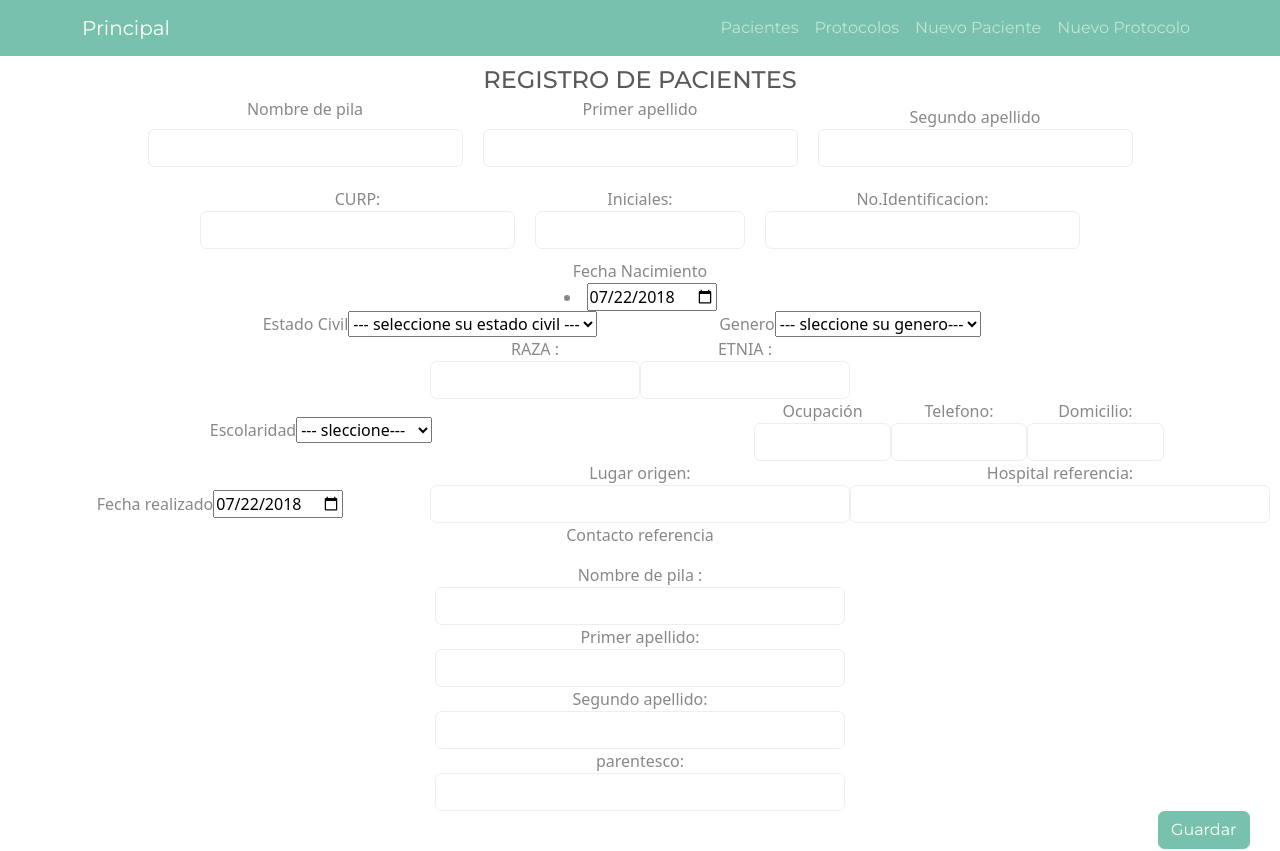
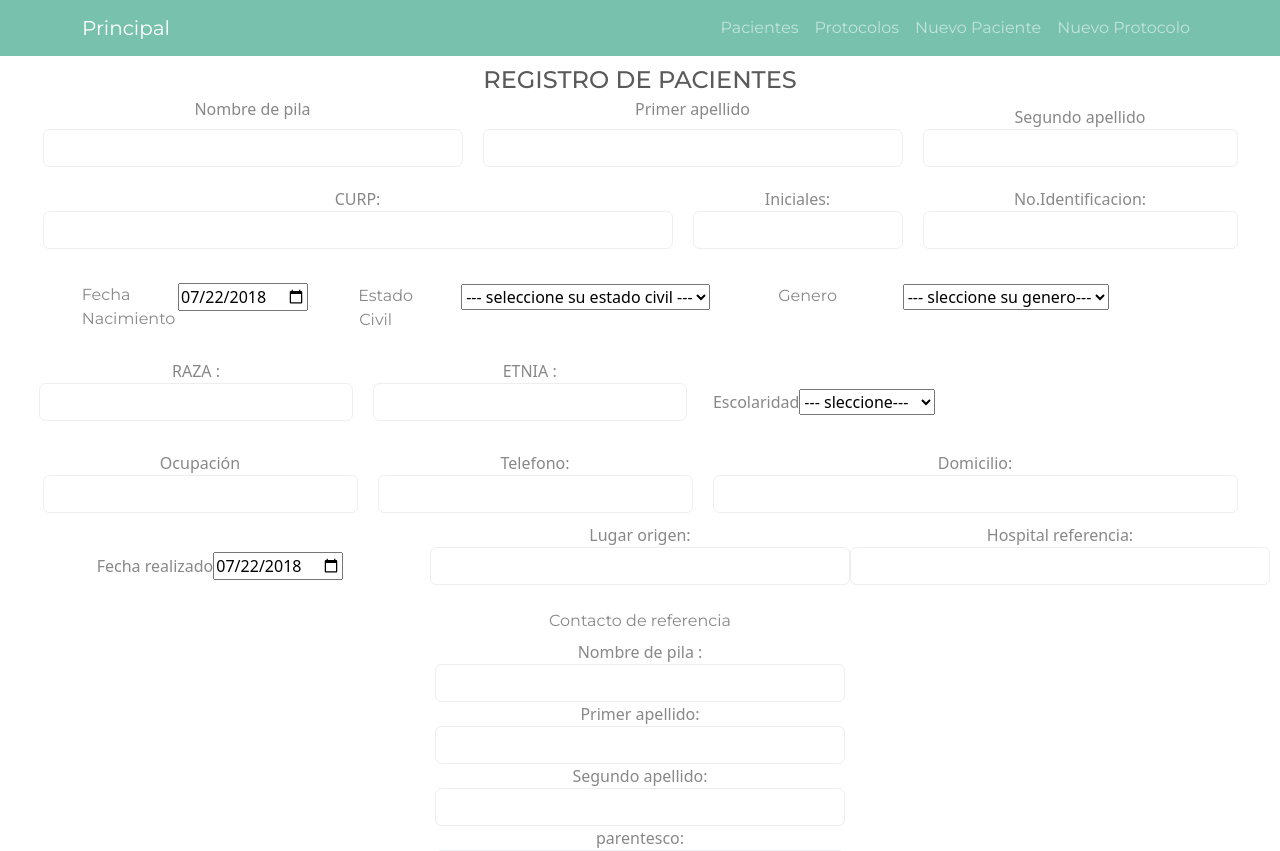
Before and after one commit to KingGnome115/page, a Vue app: page /pacientes/agregar in a window 1280 px wide. Shown: the top 851 px of the page. Built offline with nearby package versions, Linux system fonts and the light colour scheme.

Commit message:
Creo que ya quedo, es lo que pude hacer

```diff
--- a/src/components/AltaProtocolo.vue
+++ b/src/components/AltaProtocolo.vue
@@ -84,8 +84,8 @@
 
 <script lang="ts">
 import {defineComponent} from 'vue'
-import {Protocolo} from '@/interfaces/Protocolos'
-import { agregarProtocolo } from '@/services/ProtocoloServices'
+import {Protocolo} from '../interfaces/Protocolos'
+import { agregarProtocolo } from '../services/ProtocoloServices'
 
 export default defineComponent({
     data() {
--- a/src/components/AltasPacientes.vue
+++ b/src/components/AltasPacientes.vue
@@ -5,13 +5,13 @@
         </h4>
         <!------->
         <form class="row g-3" action="REGISTROPACIENTE.html" method="get" id="contenedor">
-            <div class="col-mid-1 pnomap">
-                <div class="col-md-3 nomap">
+            <div class="col-mid-6 pnomap">
+                <div class="col-md-4 nomap">
                     <label for="Name" class="form-label"> Nombre de pila</label>
                     <input type="text" class="form-control" id="nombre" >
                 </div>
 
-                <div class="col-md-3 nomap">
+                <div class="col-md-4 nomap">
                     <label for="apellido" class="form-label"> Primer apellido</label>
                     <input type="text" class="form-control" id="PrimeApellido" >
                 </div>
@@ -23,7 +23,7 @@
             </div>
 
             <div>
-                <div class="col-md-3 cin">
+                <div class="col-md-6 cin">
                 <label for="name">CURP:</label>
                 <input type="text" id="name" name="paciente" class="form-control">
                 </div>
@@ -38,17 +38,19 @@
                     <input type="number" id="name" name="paciente" class="form-control">
                 </div>
             </div>
+            <div>
+                <br>
+            </div>
 
-            <div>
-    <label for="fechaNac">Fecha Nacimiento</label>
-                <li>
-                    <input type="date" id="start" name="trip-start"
-                    value="2018-07-22"
-                    min="1920-01-01" max="2023-12-31">
-                </li>
+            <div >
+                <div class="col">
+                    <legend class="col-form-label col-sm-2 pt-0">Fecha Nacimiento</legend>
+                    <input type="date" id="start" name="trip-start" value="2018-07-22" min="1920-01-01" max="2023-12-31">
+
+                </div>
 
                 <div class="col-md-4">
-                <label for="estadoCi">Estado Civil</label>
+                <legend class="col-form-label col-sm-1 pt-0">Estado Civil</legend>
                     <select name="ECivil" size="1">
                         <option value="default" selected class="form-control">
                             --- seleccione su estado civil ---
@@ -69,7 +71,7 @@
                 </div>
 
                 <div class="col-md-4">
-                    <label for="estadoCi">Genero</label>
+                    <legend class="col-form-label col-sm-1 pt-0">Genero</legend>
                         <select name="genero" size="1">
                             <option value="default" selected>
                                     --- sleccione su genero---
@@ -87,20 +89,21 @@
                 </div>
             </div>
 
+            <div class="col-md-9 nomap cin">
 
-            <div>
-                <div class="col-md-2">
+                <div class="col-md-4 cin nomap">
                     <label for="name">RAZA :</label>
+                    <input type="text" id="name" name="paciente" class="form-control">
+
+                </div>
+
+                <div class="col-md-4 cin nomap">
+                    <label for="name">ETNIA :</label>
                     <input type="text" id="name" name="paciente" class="form-control">
                 </div>
 
-                <div class="col-md-2">
-                    <label for="name">ETNIA :</label>
-                    <input type="text" id="name" name="paciente" class="form-control">
-                </div>
-            </div>
 
-            <div class="col-md-4">
+                <div class="col-md-3 cin">
                     <label for="Escolaridad"> Escolaridad</label>
                     <select name="escolaridad" size="1">
                     <option value="default" selected>
@@ -121,18 +124,21 @@
                     </select>
                 </div>
 
-            <div class="col-md-4">
-                <div class="col-md-4">
+            </div>
+
+
+            <div>
+                <div class="col-md-3 nomap">
                 <label for="telefono">Ocupación </label>
                 <input type="text" id="ocupacion" name="Ocuppaciente" class="form-control">
                 </div>
 
-                <div class="col-md-4">
+                <div class="col-md-3 nomap">
                 <label for="telefono">Telefono:</label>
                 <input type="number" id="tel" size="10" name="Telfpaciente" class="form-control">
                 </div>
 
-                <div class="col-md-4">
+                <div class="col-md-5 nomap">
                 <label for="name">Domicilio:</label>
                 <input type="text" id="name" name="paciente" class="form-control">
                 </div>
@@ -160,7 +166,9 @@
             </div>
 
             <div class="col-md-4">
-                <p>Contacto referencia</p>
+                <br>
+                <legend class="col-form-label col-sm-0 pt-0">Contacto de referencia</legend>
+
                 <label for="name">Nombre de pila :</label>
                 <input type="text" id="name" name="paciente" class="form-control">
 
@@ -188,8 +196,8 @@
 
 <script lang="ts">
     import {defineComponent} from 'vue'
-    import {Paciente} from '@/interfaces/Paciente'
-    import {agregarPaciente} from '@/services/PacienteServices'
+    import {Paciente} from '../interfaces/Paciente'
+    import {agregarPaciente} from '../services/PacienteServices'
 
     export default defineComponent({
         data(){
--- a/src/components/ListaPacientes.vue
+++ b/src/components/ListaPacientes.vue
@@ -10,7 +10,7 @@
 </template>
 
 <script lang="ts">
-    import { consultarPacientes } from '@/services/PacienteServices'
+    import { consultarPacientes } from '../services/PacienteServices'
     import {defineComponent} from 'vue'
     import { Paciente } from '../interfaces/Paciente';
 
--- a/src/components/MEPacientes.vue
+++ b/src/components/MEPacientes.vue
@@ -1,17 +1,90 @@
 <template lang="">
-    <div>
-        <h1>Detalles de tareas</h1>
+
+<div>
+     <h1>Detalles de Pacientes</h1>
+
+        <!--   List   -->
+    <div class="col-md-7">
+        <table class="table table-bordered table-hover">
+             <thead>
+                 <tr>
+                    <th>Id</th>
+                    <th>Nombre pila</th>
+                    <th>Primer Apellido</th>
+                    <th>Segundo Apellido</th>
+                    <th>CURP</th>
+                    <th>Iniciales</th>
+                    <th>No. Identificacion</th>
+                    <th>Fecha Nacimiento</th>
+                    <th>Estado civil</th> <!-- checar como funciona estas opciones creo-->
+                    <th>Genero</th>
+                    <th>Raza</th>
+                    <th>Etnia</th>
+                    <th>Escolaridad</th>
+                    <th>Ocupación</th>
+                    <th>Telefono</th>
+                    <th>Doicilio</th>
+                    <th>Fecha realizado</th>
+                    <th>Lugar origen</th>
+                    <th>Hospital referencia</th>
+                    <th>Operaciones</th>
+
+                        <!--
+                        <th>Contacto referencia</th>
+                        <th>Nombre de pila</th>
+                        <th>Primer apellido</th>
+                        <th>Segundo apellido</th>
+                        <th>Parentesco</th>
+                        -->
+
+                </tr>
+            </thead>
+            <tbody>
+                <!-- aqui es donde va el task
+                    <% for (var i= 0; i<task.length; i++){ %>
+                        <tr>
+                            <td> <%= task[i]._id %></td>
+                            <td> <%= task[i].nomPila %></td>
+                            <td> <%= task[i].primApellido %></td>
+                            <td> <%= task[i].secApellido %></td>
+                            <td> <%= task[i].curp %></td>
+                            <td> <%= task[i].iniciales %></td>
+                            <td> <%= task[i].nIdentificacion %></td>
+                            <td> <%= task[i].fechaNacimiento %></td>
+                            ...
+                            <td>
+                                <a href="/edit/ <td> <%= task[i]._id %></td>" class="btn btn-info">Editar</a>
+                                 <a href="/delete/ <td> <%= task[i]._id %></td>" class="btn btn-danger">Eliminar</a>
+
+                            </td>
+
+
+                        </tr>
+                        }
+
+
+                    -->
+                <tr></tr>
+            </tbody>
+        </table>
+
+    </div>
+
+
+        <!-- <h1>Detalles de tareas</h1>
         <form @submit.prevent="handleUpdate()">
             <input type="text" v-model="pacienteActual.titulo">
             <textarea rows="3" v-model="pacienteActual.descripcion"></textarea>
             <button type="">Actualizar</button>
         </form>
+
         <button @click="handleDelete()">Eliminar</button>
-    </div>
+        -->
+</div>
 </template>
 <script lang="ts">
-    import { Paciente } from "@/interfaces/Paciente";
-    import { consultarPaciente, modificarPaciente, eliminarPaciente } from "@/services/PacienteServices";
+    import { Paciente } from "../interfaces/Paciente";
+    import { consultarPaciente, modificarPaciente, eliminarPaciente } from "../services/PacienteServices";
     import { defineComponent } from "@vue/runtime-core";
     export default defineComponent({
         data(){
```
Lines whose indentation alone changed are shown as unchanged.
